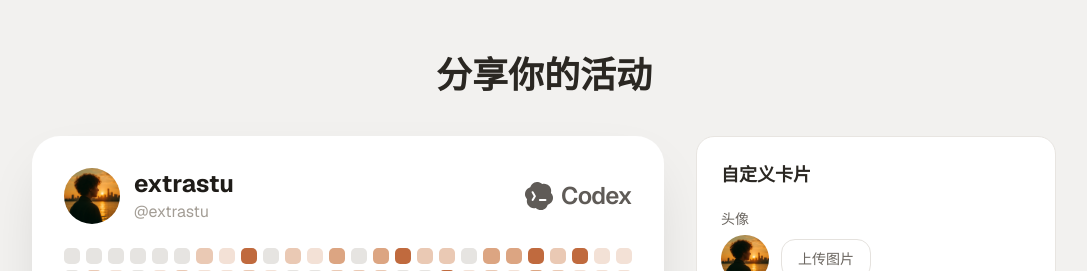
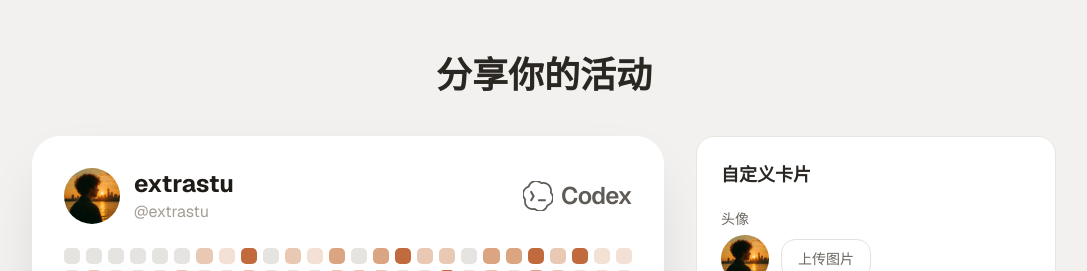
Before and after one commit to extrastu/codex-usage-card, a Next.js app: page / in a window 1280 px wide. Shown: the top 271 px of the page, without its empty margins (96-1183 px from the left). Built offline with nearby package versions, Linux system fonts and the light colour scheme.

Commit message:
feat: update Codex logo size and add SVG stroke details

```diff
--- a/components/codex-card.tsx
+++ b/components/codex-card.tsx
@@ -20,18 +20,18 @@ export type CardData = {
 function CodexLogo() {
   return (
     <div className="flex items-center gap-2 text-[#5f5b57]">
-      <svg
-        width="28"
-        height="28"
-        viewBox="0 0 24 24"
-        fill="currentColor"
-        fillRule="evenodd"
-        aria-hidden="true"
-      >
+      <svg width="30" height="30" viewBox="0 0 24 24" fill="none" aria-hidden="true">
         <title>Codex (OpenAI)</title>
         <path
-          clipRule="evenodd"
-          d="M8.086.457a6.105 6.105 0 013.046-.415c1.333.153 2.521.72 3.564 1.7a.117.117 0 00.107.029c1.408-.346 2.762-.224 4.061.366l.063.03.154.076c1.357.703 2.33 1.77 2.918 3.198.278.679.418 1.388.421 2.126a5.655 5.655 0 01-.18 1.631.167.167 0 00.04.155 5.982 5.982 0 011.578 2.891c.385 1.901-.01 3.615-1.183 5.14l-.182.22a6.063 6.063 0 01-2.934 1.851.162.162 0 00-.108.102c-.255.736-.511 1.364-.987 1.992-1.199 1.582-2.962 2.462-4.948 2.451-1.583-.008-2.986-.587-4.21-1.736a.145.145 0 00-.14-.032c-.518.167-1.04.191-1.604.185a5.924 5.924 0 01-2.595-.622 6.058 6.058 0 01-2.146-1.781c-.203-.269-.404-.522-.551-.821a7.74 7.74 0 01-.495-1.283 6.11 6.11 0 01-.017-3.064.166.166 0 00.008-.074.115.115 0 00-.037-.064 5.958 5.958 0 01-1.38-2.202 5.196 5.196 0 01-.333-1.589 6.915 6.915 0 01.188-2.132c.45-1.484 1.309-2.648 2.577-3.493.282-.188.55-.334.802-.438.286-.12.573-.22.861-.304a.129.129 0 00.087-.087A6.016 6.016 0 015.635 2.31C6.315 1.464 7.132.846 8.086.457zm-.804 7.85a.848.848 0 00-1.473.842l1.694 2.965-1.688 2.848a.849.849 0 001.46.864l1.94-3.272a.849.849 0 00.007-.854l-1.94-3.393zm5.446 6.24a.849.849 0 000 1.695h4.848a.849.849 0 000-1.696h-4.848z"
+          d="M8.086.457a6.105 6.105 0 013.046-.415c1.333.153 2.521.72 3.564 1.7a.117.117 0 00.107.029c1.408-.346 2.762-.224 4.061.366l.063.03.154.076c1.357.703 2.33 1.77 2.918 3.198.278.679.418 1.388.421 2.126a5.655 5.655 0 01-.18 1.631.167.167 0 00.04.155 5.982 5.982 0 011.578 2.891c.385 1.901-.01 3.615-1.183 5.14l-.182.22a6.063 6.063 0 01-2.934 1.851.162.162 0 00-.108.102c-.255.736-.511 1.364-.987 1.992-1.199 1.582-2.962 2.462-4.948 2.451-1.583-.008-2.986-.587-4.21-1.736a.145.145 0 00-.14-.032c-.518.167-1.04.191-1.604.185a5.924 5.924 0 01-2.595-.622 6.058 6.058 0 01-2.146-1.781c-.203-.269-.404-.522-.551-.821a7.74 7.74 0 01-.495-1.283 6.11 6.11 0 01-.017-3.064.166.166 0 00.008-.074.115.115 0 00-.037-.064 5.958 5.958 0 01-1.38-2.202 5.196 5.196 0 01-.333-1.589 6.915 6.915 0 01.188-2.132c.45-1.484 1.309-2.648 2.577-3.493.282-.188.55-.334.802-.438.286-.12.573-.22.861-.304a.129.129 0 00.087-.087A6.016 6.016 0 015.635 2.31C6.315 1.464 7.132.846 8.086.457z"
+          fill="none"
+          stroke="currentColor"
+          strokeWidth="1.4"
+          strokeLinejoin="round"
+        />
+        <path
+          d="M7.282 8.307a.848.848 0 00-1.473.842l1.694 2.965-1.688 2.848a.849.849 0 001.46.864l1.94-3.272a.849.849 0 00.007-.854l-1.94-3.393zM12.728 14.547a.849.849 0 000 1.695h4.848a.849.849 0 000-1.696h-4.848z"
+          fill="currentColor"
         />
       </svg>
       <span className="text-2xl font-semibold tracking-tight">Codex</span>
```
